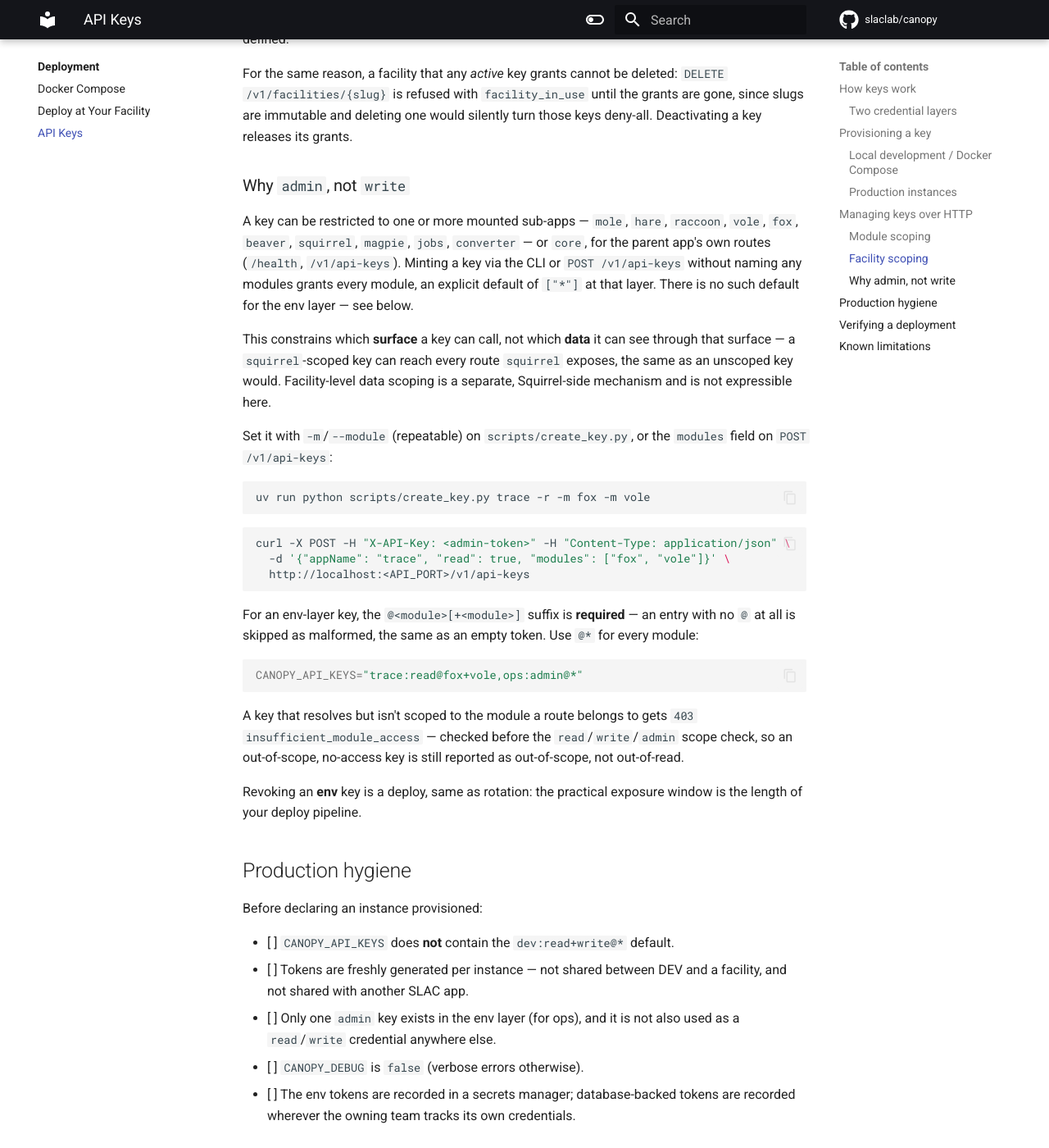
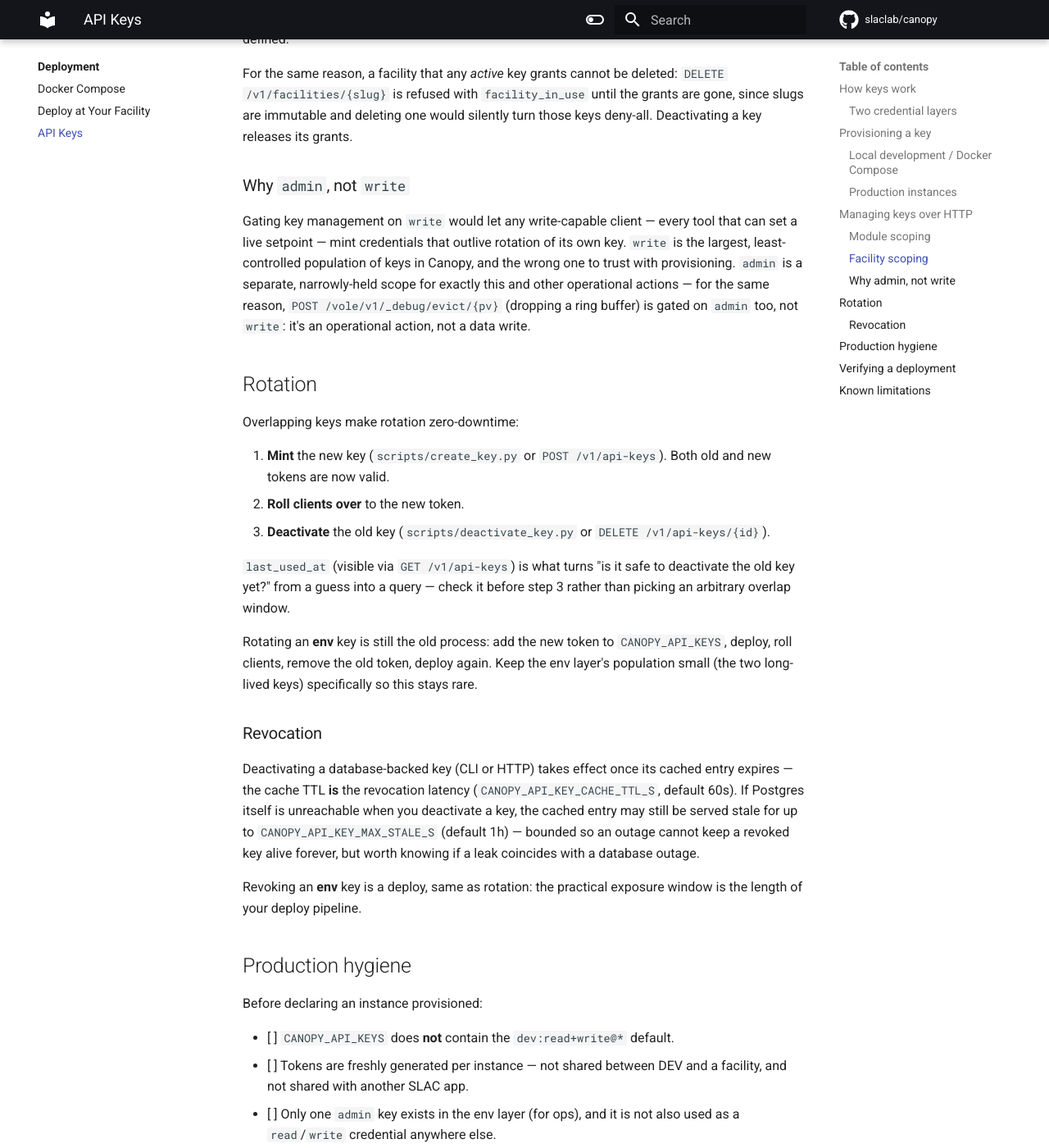
Before and after one commit to slaclab/canopy, an MkDocs documentation site: the page built from docs/deployment/api-keys.md, in a window 1280 px wide and 1400 px high, scrolled down 4856 px. Shown: the whole window at 82% size. Built offline with MkDocs 1.6.1 and Material for MkDocs 9.7.7, drawn with Linux system fonts in a browser that asks for light colours; comment, search, counter and statistics services are not loaded.

Commit message:
Clarify key management rationale and document key rotation and revocation processes in API keys guide

````diff
--- a/docs/deployment/api-keys.md
+++ b/docs/deployment/api-keys.md
@@ -228,43 +228,42 @@ those keys deny-all. Deactivating a key releases its grants.
 
 ### Why `admin`, not `write`
 
-A key can be restricted to one or more mounted sub-apps — `mole`, `hare`,
-`raccoon`, `vole`, `fox`, `beaver`, `squirrel`, `magpie`, `jobs`, `converter`
-— or `core`, for the parent app's own routes (`/health`, `/v1/api-keys`).
-Minting a key via the CLI or `POST /v1/api-keys` without naming any modules
-grants every module, an explicit default of `["*"]` at that layer. There is no
-such default for the env layer — see below.
+Gating key management on `write` would let any write-capable client — every
+tool that can set a live setpoint — mint credentials that outlive rotation of
+its own key. `write` is the largest, least-controlled population of keys in
+Canopy, and the wrong one to trust with provisioning. `admin` is a separate,
+narrowly-held scope for exactly this and other operational actions — for the
+same reason, `POST /vole/v1/_debug/evict/{pv}` (dropping a ring buffer) is
+gated on `admin` too, not `write`: it's an operational action, not a data
+write.
 
-This constrains which **surface** a key can call, not which **data** it can
-see through that surface — a `squirrel`-scoped key can reach every route
-`squirrel` exposes, the same as an unscoped key would. Facility-level data
-scoping is a separate, Squirrel-side mechanism and is not expressible here.
+## Rotation
 
-Set it with `-m`/`--module` (repeatable) on `scripts/create_key.py`, or the
-`modules` field on `POST /v1/api-keys`:
+Overlapping keys make rotation zero-downtime:
 
-```bash
-uv run python scripts/create_key.py trace -r -m fox -m vole
-```
+1. **Mint** the new key (`scripts/create_key.py` or `POST /v1/api-keys`). Both
+   old and new tokens are now valid.
+2. **Roll clients over** to the new token.
+3. **Deactivate** the old key (`scripts/deactivate_key.py` or
+   `DELETE /v1/api-keys/{id}`).
 
-```bash
-curl -X POST -H "X-API-Key: <admin-token>" -H "Content-Type: application/json" \
-  -d '{"appName": "trace", "read": true, "modules": ["fox", "vole"]}' \
-  http://localhost:<API_PORT>/v1/api-keys
-```
+`last_used_at` (visible via `GET /v1/api-keys`) is what turns "is it safe to
+deactivate the old key yet?" from a guess into a query — check it before step 3
+rather than picking an arbitrary overlap window.
 
-For an env-layer key, the `@<module>[+<module>]` suffix is **required** — an
-entry with no `@` at all is skipped as malformed, the same as an empty token.
-Use `@*` for every module:
+Rotating an **env** key is still the old process: add the new token to
+`CANOPY_API_KEYS`, deploy, roll clients, remove the old token, deploy again.
+Keep the env layer's population small (the two long-lived keys) specifically
+so this stays rare.
 
-```bash
-CANOPY_API_KEYS="trace:read@fox+vole,ops:admin@*"
-```
+### Revocation
 
-A key that resolves but isn't scoped to the module a route belongs to gets
-`403` `insufficient_module_access` — checked before the `read`/`write`/`admin`
-scope check, so an out-of-scope, no-access key is still reported as
-out-of-scope, not out-of-read.
+Deactivating a database-backed key (CLI or HTTP) takes effect once its cached
+entry expires — the cache TTL **is** the revocation latency (`CANOPY_API_KEY_CACHE_TTL_S`,
+default 60s). If Postgres itself is unreachable when you deactivate a key, the
+cached entry may still be served stale for up to `CANOPY_API_KEY_MAX_STALE_S`
+(default 1h) — bounded so an outage cannot keep a revoked key alive forever,
+but worth knowing if a leak coincides with a database outage.
 
 Revoking an **env** key is a deploy, same as rotation: the practical exposure
 window is the length of your deploy pipeline.
````
